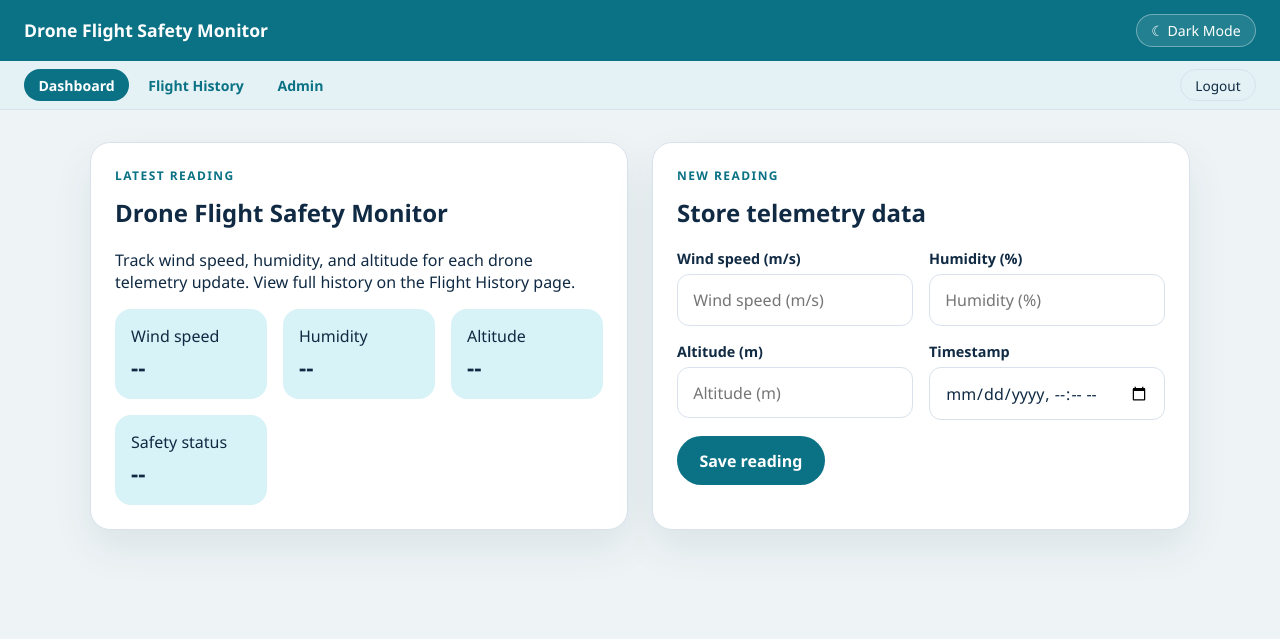
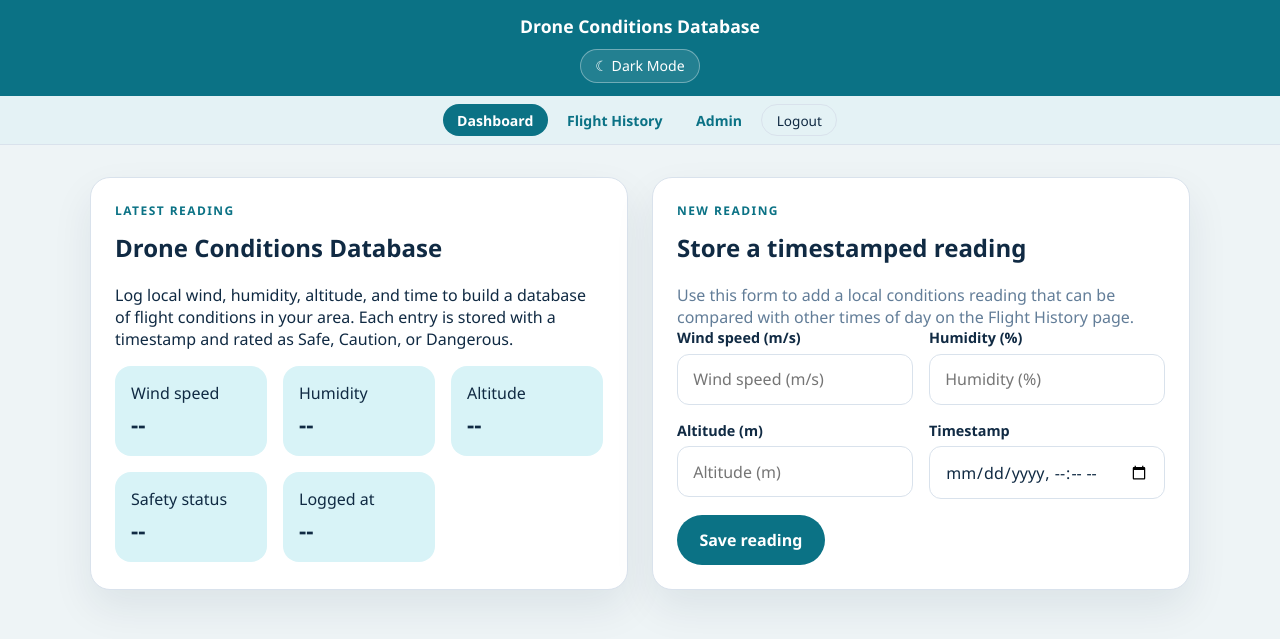
Before and after one commit to Ibrahim3640/Pi-drone---Website, a Django app: page / in a window 1280 px wide. Shown: the top 639 px of the page. Run offline with Django 4.2, Linux system fonts and the light colour scheme; the visitor is signed in with stand-in values (Sample User, id 1); data that the repository does not hold is empty.

Commit message:
Revamped the entire web page to actually fit the desired end product.

```diff
--- a/Django_Project/flight_monitoring/static/css/home.css
+++ b/Django_Project/flight_monitoring/static/css/home.css
@@ -37,8 +37,11 @@ body {
     color: var(--header-ink);
     padding: 0.85rem 1.5rem;
     display: flex;
+    flex-direction: column;
     align-items: center;
-    justify-content: space-between;
+    justify-content: center;
+    gap: 0.7rem;
+    text-align: center;
 }
 .site-header__title { font-size: 1.1rem; font-weight: 700; margin: 0; }
 .theme-toggle {
@@ -56,6 +59,8 @@ body {
     background: var(--nav-bg);
     display: flex;
     align-items: center;
+    justify-content: center;
+    flex-wrap: wrap;
     gap: 0.3rem;
     padding: 0.5rem 1.5rem;
     border-bottom: 1px solid var(--border);
@@ -70,7 +75,7 @@ body {
     transition: background 0.15s, color 0.15s;
 }
 .site-nav a:hover, .site-nav a.active { background: var(--accent); color: #fff; }
-.site-nav .spacer { flex: 1; }
+.site-nav .spacer { display: none; }
 .site-nav .logout-btn {
     border: 1px solid var(--border);
     background: transparent;
@@ -88,6 +93,10 @@ main {
     padding: 2rem 0 3rem;
 }
 h1, h2, p { margin-top: 0; }
+.form-note {
+    color: var(--muted);
+    margin-bottom: 0;
+}
 .hero {
     display: grid;
     gap: 1.5rem;
--- a/Django_Project/flight_monitoring/templates/flight_monitoring/home.html
+++ b/Django_Project/flight_monitoring/templates/flight_monitoring/home.html
@@ -4,13 +4,13 @@
 <head>
     <meta charset="UTF-8" />
     <meta name="viewport" content="width=device-width, initial-scale=1.0" />
-    <title>Drone Flight Safety Monitor</title>
+    <title>Drone Conditions Database</title>
     <script>(function(){if(localStorage.getItem("theme")==="dark"){document.documentElement.setAttribute("data-theme","dark");}}());</script>
     <link rel="stylesheet" href="{% static 'css/home.css' %}">
 </head>
 <body>
     <header class="site-header">
-        <span class="site-header__title">Drone Flight Safety Monitor</span>
+        <span class="site-header__title">Drone Conditions Database</span>
         <button class="theme-toggle" onclick="toggleDarkMode()" id="themeToggle">&#9790; Dark Mode</button>
     </header>
     <nav class="site-nav">
@@ -27,12 +27,12 @@
         <section class="hero">
             <div class="panel">
                 <p class="eyebrow">Latest Reading</p>
-                <h1>Drone Flight Safety Monitor</h1>
-                <p>Track wind speed, humidity, and altitude for each drone telemetry update. View full history on the Flight History page.</p>
+                <h1>Drone Conditions Database</h1>
+                <p>Log local wind, humidity, altitude, and time to build a database of flight conditions in your area. Each entry is stored with a timestamp and rated as Safe, Caution, or Dangerous.</p>
                 <div class="summary-grid">
                     <div class="stat">
                         <span>Wind speed</span>
-                        <strong>{% if latest_reading %}{{ latest_reading.wind_speed }} m/s{% else %}--{% endif %}</strong>
+                        <strong>{% if latest_reading %}{{ latest_reading.wind_speed_kmh|floatformat:1 }} km/h{% else %}--{% endif %}</strong>
                     </div>
                     <div class="stat">
                         <span>Humidity</span>
@@ -56,11 +56,16 @@
                             <strong>--</strong>
                         {% endif %}
                     </div>
+                    <div class="stat">
+                        <span>Logged at</span>
+                        <strong>{% if latest_reading %}{{ latest_reading.timestamp|date:"d M Y H:i" }}{% else %}--{% endif %}</strong>
+                    </div>
                 </div>
             </div>
             <div class="panel">
                 <p class="eyebrow">New Reading</p>
-                <h2>Store telemetry data</h2>
+                <h2>Store a timestamped reading</h2>
+                <p class="form-note">Use this form to add a local conditions reading that can be compared with other times of day on the Flight History page.</p>
                 <form method="post">
                     {% csrf_token %}
                     <div class="form-grid">
--- a/Django_Project/flight_monitoring/templates/registration/login.html
+++ b/Django_Project/flight_monitoring/templates/registration/login.html
@@ -4,14 +4,14 @@
 <head>
     <meta charset="UTF-8" />
     <meta name="viewport" content="width=device-width, initial-scale=1.0" />
-    <title>Login | Drone Flight Safety</title>
+    <title>Login | Drone Conditions Database</title>
     <link rel="stylesheet" href="{% static 'css/login.css' %}">
 </head>
 <body>
     <section class="card">
         <p class="eyebrow">Authentication</p>
-        <h1>Drone Dashboard Login</h1>
-        <p>Sign in to access the protected dashboard and telemetry tools.</p>
+        <h1>Drone Conditions Database Login</h1>
+        <p>Sign in to access the protected dashboard and local conditions tools.</p>
         {% if form.errors %}
             <p class="auth-error">Invalid username or password. Please try again.</p>
         {% endif %}
```
Also changed, not shown: Django_Project/flight_monitoring/static/css/flight_history.css (+71 -0 lines), Django_Project/flight_monitoring/templates/flight_monitoring/flight_logs.html (+46 -8 lines).
